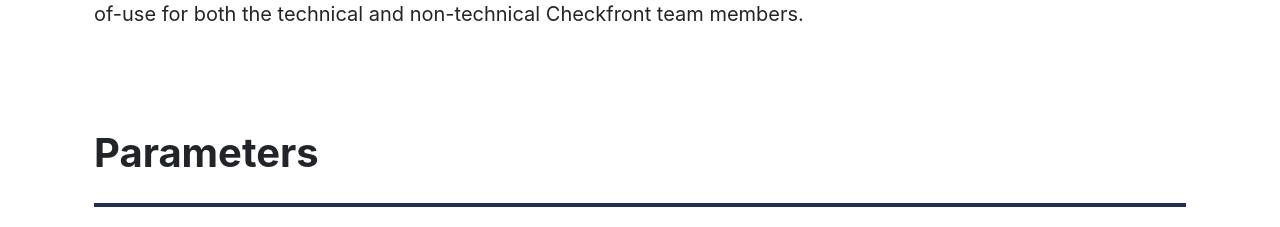
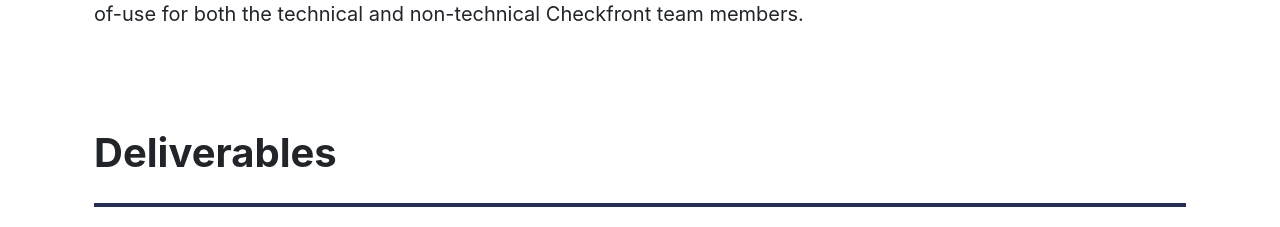
Before and after one commit to team-cf-2021/team-cf-2021.github.io, a React (Create React App) app in the folder webpage-app/: page / in a window 1280 px wide. Shown: the part 1460-1687 px from the top of the page. Built offline with nearby package versions, Linux system fonts and the light colour scheme.

Commit message:
Changed header text

```diff
--- a/webpage-app/src/Components/Project.js
+++ b/webpage-app/src/Components/Project.js
@@ -100,7 +100,7 @@ const Project = () => {
             content: situationTxt(),
         },
         {
-            title: 'Parameters',
+            title: 'Deliverables',
             content: parametersTxt(),
         },
         {
```
